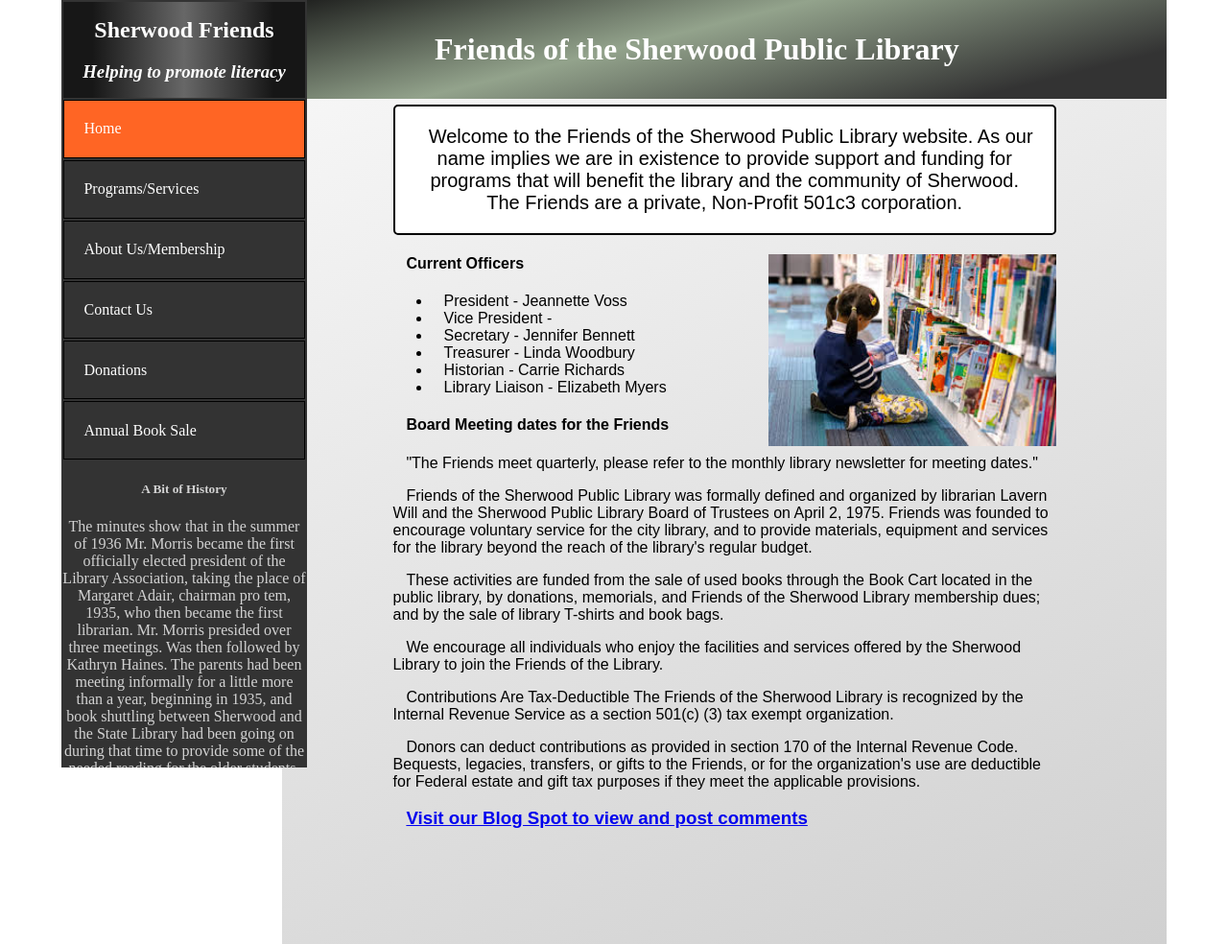
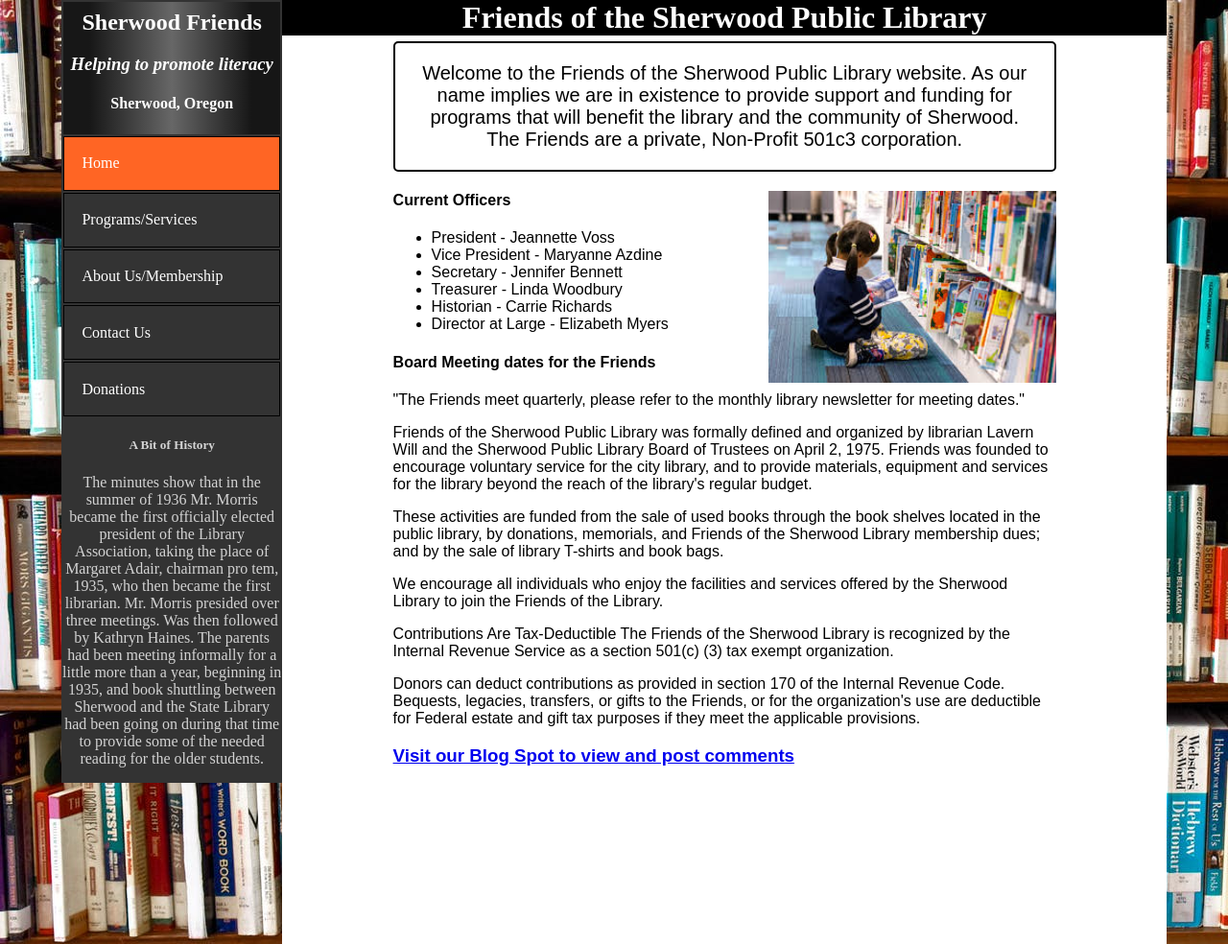
Before and after one commit to et-bol/sherwood_fol, a plain HTML site: page index.html in a window 1280 px wide. Shown: the top 984 px of the page at 96% size. Drawn offline with Linux system fonts and the light colour scheme.

Commit message:
made some content changes and edited styling

```diff
--- a/index.html
+++ b/index.html
@@ -13,13 +13,14 @@
                 <div id="title">
                     <h2>Sherwood Friends</h2>
                     <h3><i>Helping to promote literacy</i></h3>
+                    <h4>Sherwood, Oregon</h4>
                 </div>
                 <li><a class="active" href="index.html">Home</a></li>
                 <li><a href="Pages/programs_services.html">Programs/Services</a></li>
                 <li><a href="Pages/about_member.html">About Us/Membership</a></li>
                 <li><a href="Pages/contact.html">Contact Us</a></li>
                 <li><a href="Pages/donations.html">Donations</a></li>
-                <li><a href="Pages/book_sale.html">Annual Book Sale</a></li>
+
                 <div id="sideBarReading">
                     <li><h5>A Bit of History</h5></li>
                     <li>
@@ -62,11 +63,11 @@
                 <h4>Current Officers</h4>
                 <ul>
                     <li>President - Jeannette Voss</li>
-                    <li>Vice President - </li>
+                    <li>Vice President - Maryanne Azdine</li>
                     <li>Secretary - Jennifer Bennett</li>
                     <li>Treasurer - Linda Woodbury</li>
                     <li>Historian - Carrie Richards</li>
-                    <li>Library Liaison - Elizabeth Myers</li>
+                    <li>Director at Large - Elizabeth Myers</li>
                 </ul>
             </div>
 
@@ -88,7 +89,7 @@
                 </p>
                 <p>
                     These activities are funded from the sale of used books
-                    through the Book Cart located in the public library, by
+                    through the book shelves located in the public library, by
                     donations, memorials, and Friends of the Sherwood Library
                     membership dues; and by the sale of library T-shirts and
                     book bags.
--- a/universal.css
+++ b/universal.css
@@ -3,6 +3,8 @@ body {
     margin: 0;
     padding-left: 5%;
     padding-right: 5%;
+
+    background-image: url(images/library_background.jpeg);
 }
 
 /*heading (in nav css since heading is in all html files, just like nav bar)*/
@@ -11,20 +13,23 @@ body {
     color: white;
     padding-left: 15%;
     margin: 0px;
-    padding-top: 1%;
-    padding-bottom: 1%;
+    padding-top: 0%;
+    padding-bottom: 0%;
 
-    background: rgb(51,51,51);
-background: linear-gradient(346deg, rgba(51,51,51,1) 13%, rgba(147,163,140,1) 50%, rgba(22,22,22,1) 87%);
+    background-color: black;
 
+}
+
+#head h1 {
+    margin:0;
 }
 
 #title {
     background-color: #333;
     text-align: center;
     margin: 2px;
-    padding-top: 1rem;
-    padding-bottom: 1rem;
+    padding-top: 0.5rem;
+    padding-bottom: 0.1rem;
     color: white;
 
     background: rgb(23,23,23);
@@ -48,7 +53,7 @@ background: linear-gradient(346deg, rgba(51,51,51,1) 13%, rgba(147,163,140,1) 50
     padding: 0px;
     width: 20%;
     height: 100%;
-    position: fixed;
+
     overflow: auto;
     background-color: #333;
     float: left;
@@ -108,10 +113,8 @@ organization is universal throughout website for the most part)*/
     margin-left: 20%;
     padding: 0.5% 10%;
     height: 1000px;
-    text-indent: 2%;
 
-    background: rgb(246,246,246);
-    background: linear-gradient(158deg, rgba(246,246,246,1) 0%, rgba(204,204,204,1) 100%);
+    background-color: white;
 
 
 }
@@ -143,6 +146,10 @@ footer p {
     padding-left: 15%;
 }
 
+footer {
+    background-color: white;
+}
+
 /* CLEARFIX */
 .clearfix::after {
   content: "";
```
Also changed, not shown: Pages/about_member.html (+1 -1 lines), Pages/contact.html (+2 -2 lines), Pages/donations.html (+7 -2 lines), Pages/programs_services.html (+2 -2 lines), images/library_background.jpeg (added).
